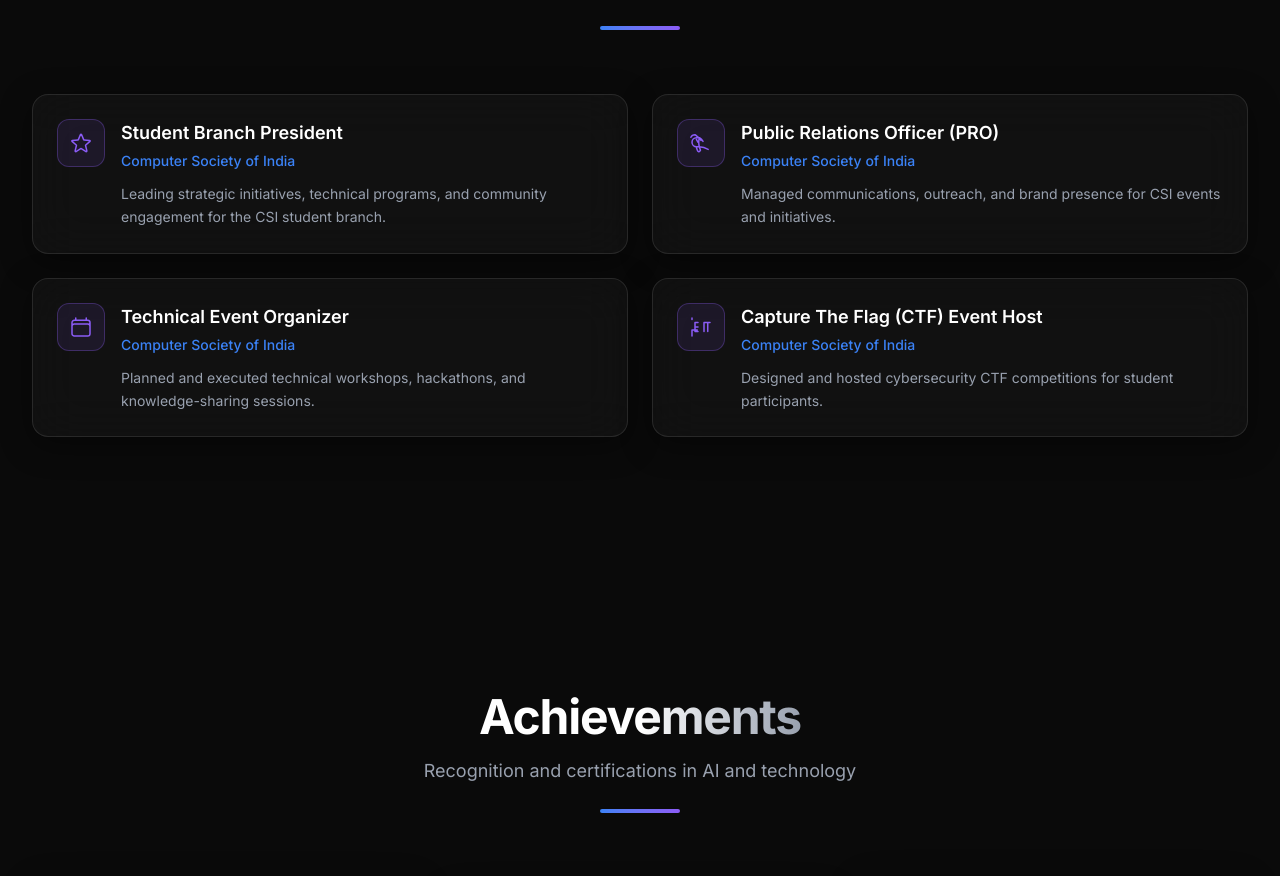
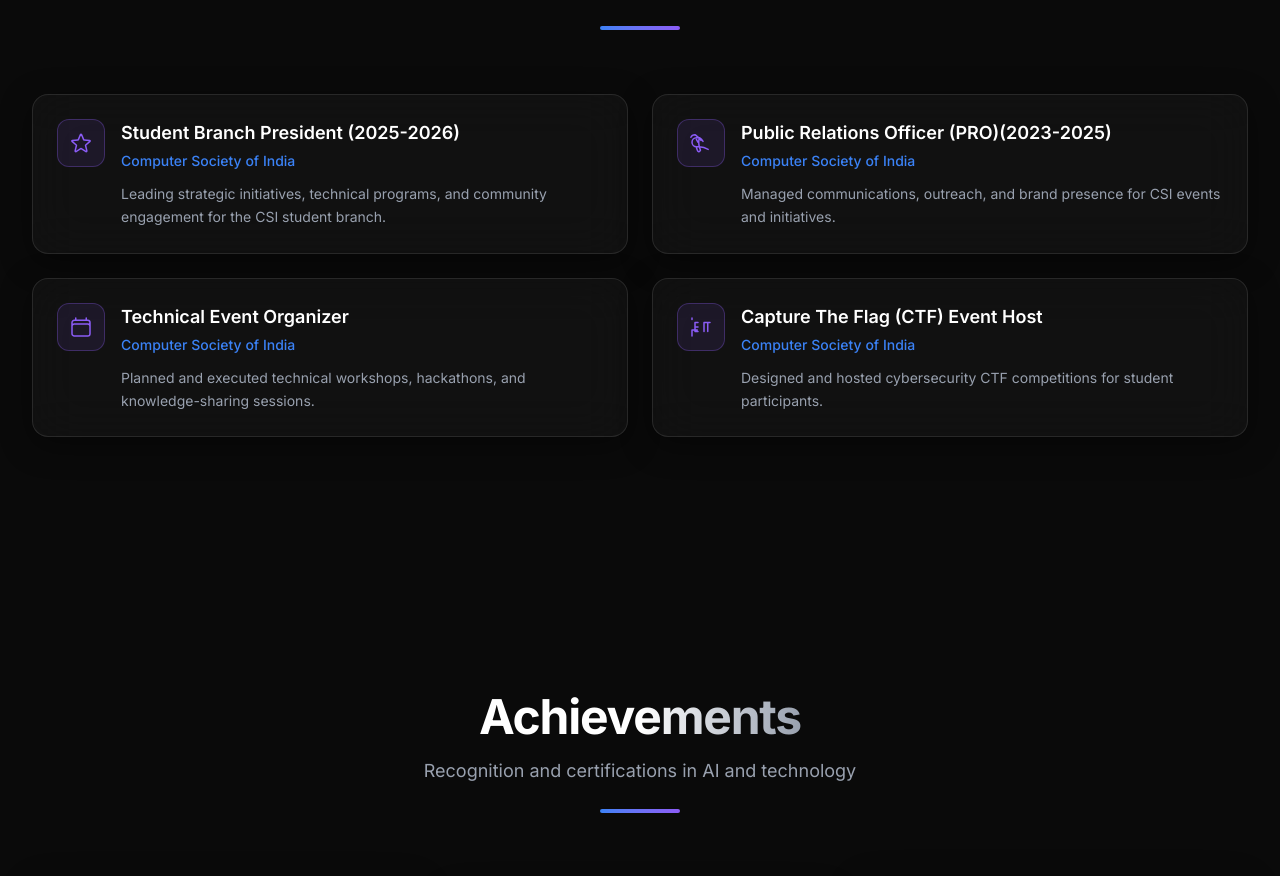
Before and after one commit to shalvin-shabu/portfolio-website, a Next.js app: page / in a window 1280 px wide. Shown: the part 5182-6058 px from the top of the page. Built offline with nearby package versions, Linux system fonts and the light colour scheme.

Commit message:
modified

```diff
--- a/src/data/leadership.ts
+++ b/src/data/leadership.ts
@@ -1,13 +1,13 @@
 export const leadershipRoles = [
   {
-    title: "Student Branch President",
+    title: "Student Branch President (2025-2026)",
     organization: "Computer Society of India",
     description:
       "Leading strategic initiatives, technical programs, and community engagement for the CSI student branch.",
     icon: "president",
   },
   {
-    title: "Public Relations Officer (PRO)",
+    title: "Public Relations Officer (PRO)(2023-2025)",
     organization: "Computer Society of India",
     description:
       "Managed communications, outreach, and brand presence for CSI events and initiatives.",
```
